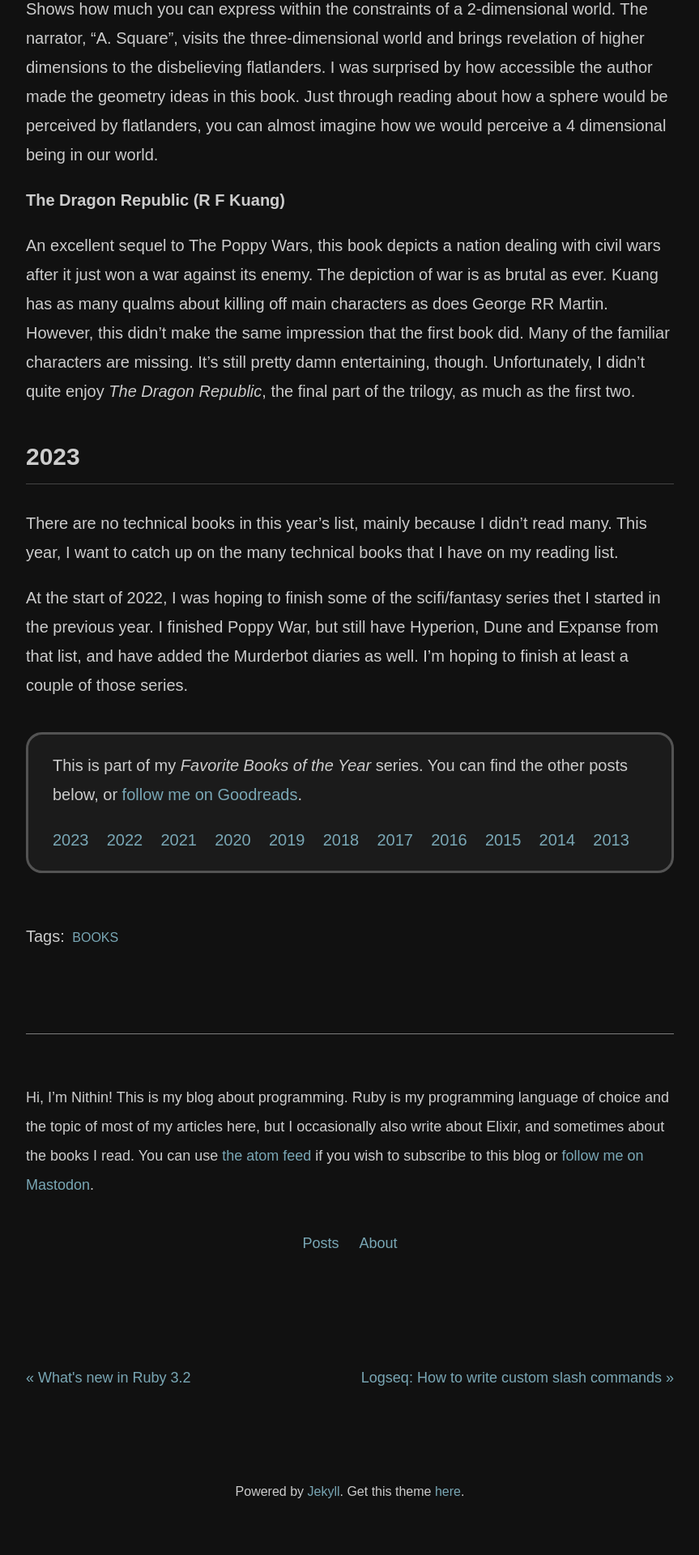
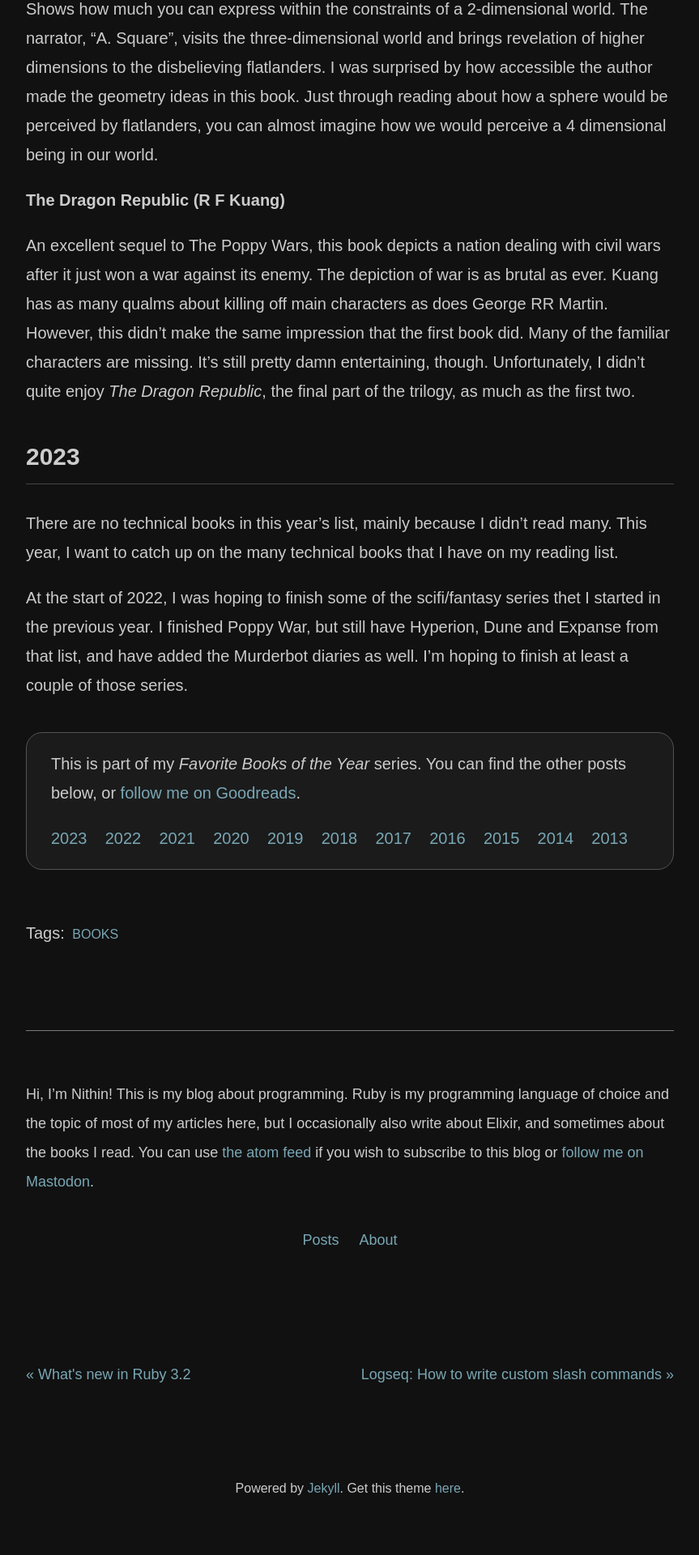
Before and after one commit to nithinbekal/nithinbekal.github.io, a Jekyll site: the page built from _posts/2023-01-18-books-2022.md, in a window 1280 px wide. Shown: the part 1641-3561 px from the top of the page at 81% size, without its empty margins (208-1071 px from the left). Built offline with Jekyll 4.4.1, drawn with Linux system fonts in a browser that asks for light colours.

Commit message:
Change div.note border thickness

```diff
--- a/css/main.css
+++ b/css/main.css
@@ -223,7 +223,7 @@
 
 .note {
   background: #1b1b1b;
-  border: 3px solid #535353;
+  border: 1px solid #535353;
   border-radius: 1em;
   margin: 2em 0;
 }
```
